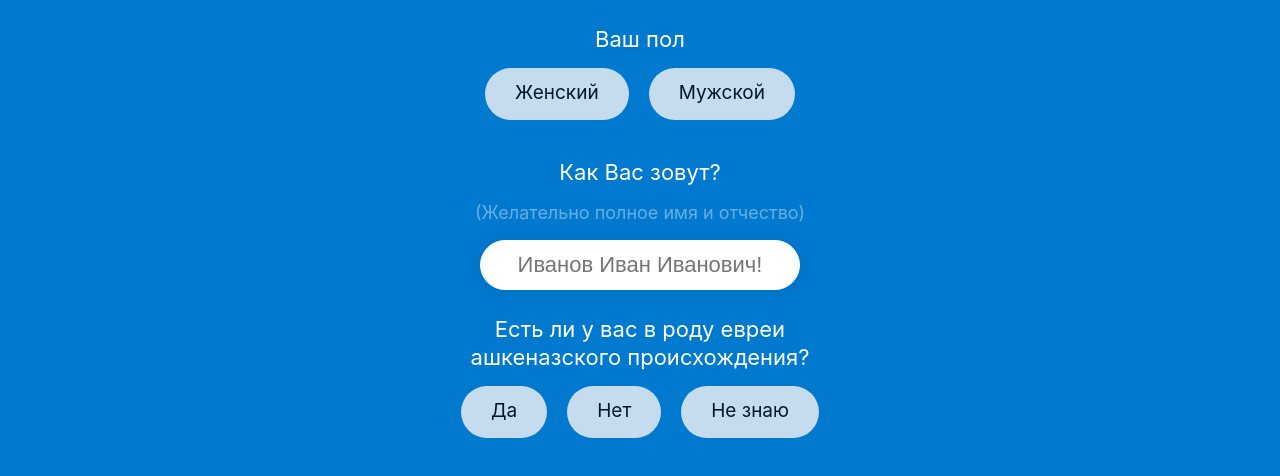
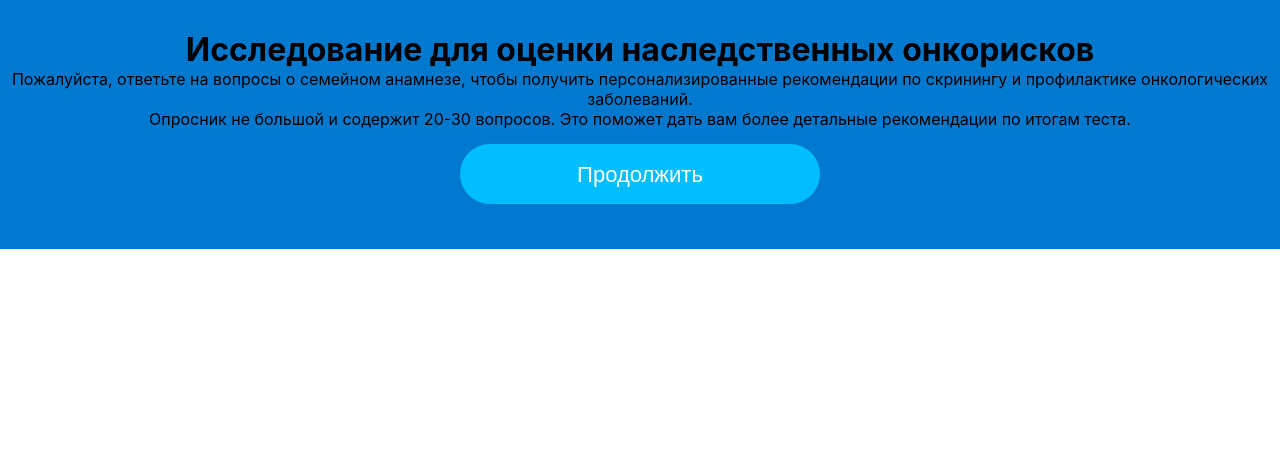
Before and after one commit to kbaltsevich/questionnaire-app, a React (Create React App) app: page / in a window 1280 px wide. Shown: the top 476 px of the page. Built offline with nearby package versions, Linux system fonts and the light colour scheme.

Commit message:
feat: add female page

```diff
--- a/package.json
+++ b/package.json
@@ -2,6 +2,7 @@
   "name": "questionnaire-app",
   "version": "0.1.0",
   "private": true,
+  "homepage": "http://kbaltsevich.github.io/questionnaire-app",
   "dependencies": {
     "@testing-library/jest-dom": "^5.16.1",
     "@testing-library/react": "^12.1.2",
@@ -34,5 +35,8 @@
       "last 1 firefox version",
       "last 1 safari version"
     ]
+  },
+  "devDependencies": {
+    "gh-pages": "^3.2.3"
   }
 }
--- a/src/App.css
+++ b/src/App.css
@@ -6,10 +6,20 @@
 .App {
   max-width: 1360px;
   margin: 0 auto;
-  padding: 0;
+  padding: 30px 0;
   width: 100%;
-  min-height: 100vh;
+  /* min-height: 100vh; */
   height: 100%;
   text-align: center;
   background-color: #0179cf;
+  transition: all 0.5s ease-in;
 }
+
+.section {
+  display: none;
+  transition: all 0.5s ease-in;
+}
+
+.activeSection {
+  display: block !important;
+}
--- a/src/App.js
+++ b/src/App.js
@@ -1,7 +1,8 @@
 import "./App.css";
 import React, { useState } from "react";
+import FormButton from "./components/FormButton/FormButton";
+import Input from "./components/Input/Input";
 import Radio from "./components/Radio/Radio";
-import Input from "./components/Input/Input";
 function App() {
   const [gender, setGender] = useState({
     title: "Ваш пол",
@@ -21,12 +22,151 @@ function App() {
     buttons: ["Да", "Нет", "Не знаю"],
     value: "",
   });
+  const [dataBirthday, setDataBirthday] = useState({
+    title: "Дата рождения",
+    description: "",
+    placeholder: "28.06.1998",
+    value: "",
+  });
+  const [getWeight, setWeight] = useState({
+    title: "Ваш вес, кг",
+    description: "",
+    placeholder: "69",
+    value: "",
+  });
+  const [getHeight, setHeight] = useState({
+    title: "Ваш рост, см",
+    description: "",
+    placeholder: "69",
+    value: "",
+  });
+  const [getNationality, setNationality] = useState({
+    title: "Национальность",
+    description: "",
+    placeholder: "русский",
+    value: "",
+  });
+  const [getAgeStartMenstruation, setAgeStartMenstruation] = useState({
+    title: "Возраст начала менструации, лет",
+    description: "",
+    placeholder: "15",
+    value: "",
+  });
+  const [getNumberPregants, setNumberPregants] = useState({
+    title: "Число беременностей",
+    description: "(Введите 0, если беременностей не было)",
+    placeholder: "2",
+    value: "",
+  });
+  const [getAgeFirstchildbirth, setAgeFirstchildbirth] = useState({
+    title: "Возраст первых родов, лет",
+    description: "",
+    placeholder: "23",
+    value: "",
+  });
+  const [getLactation, setLactation] = useState({
+    title: "Кормление грудью, лет",
+    description:
+      "(Введите суммарное количество лет кормления грудью за все беременности. Если вы кормили менее 1 года, то пропустите это поле.)",
+    placeholder: "2",
+    value: "",
+  });
 
   return (
-    <form className="App">
-      <Radio getState={gender} setState={setGender} stateName="gender" />
-      <Input getState={fullName} setState={setFullName} stateName="fullName" />
-      <Radio getState={isJews} setState={setIsJews} stateName="isJews" />
+    <form className="App" onSubmit={(e) => e.preventDefault()}>
+      <div className="section activeSection">
+        <h1>
+          <span>Исследование</span> для оценки наследственных онкорисков
+        </h1>
+        <p>
+          Пожалуйста, ответьте на вопросы о семейном анамнезе, чтобы получить
+          персонализированные рекомендации по скринингу и профилактике
+          онкологических заболеваний.
+        </p>
+        <p>
+          Опросник не большой и содержит 20-30 вопросов. Это поможет дать вам
+          более детальные рекомендации по итогам теста.
+        </p>
+      </div>
+      <div className="section">
+        <Input
+          getState={fullName}
+          setState={setFullName}
+          stateName="fullName"
+        />
+        <Radio getState={gender} setState={setGender} stateName="gender" />
+        <Input
+          getState={dataBirthday}
+          setState={setDataBirthday}
+          stateName="dataBirthday"
+          typeInput="date"
+        />
+        <Input
+          getState={getWeight}
+          setState={setWeight}
+          stateName="weight"
+          typeInput="number"
+        />
+        <Input
+          getState={getWeight}
+          setState={setWeight}
+          stateName="weight"
+          typeInput="number"
+        />
+        <Input
+          getState={getHeight}
+          setState={setHeight}
+          stateName="height"
+          typeInput="number"
+        />
+        <Input
+          getState={getNationality}
+          setState={setNationality}
+          stateName="Nationality"
+        />
+        <Radio getState={isJews} setState={setIsJews} stateName="isJews" />
+      </div>
+      {gender.value === "Женский" ? (
+        <div className="section">
+          <h2>Репродуктивная система</h2>
+          <Input
+            getState={getAgeStartMenstruation}
+            setState={setAgeStartMenstruation}
+            stateName="ageStartMenstruation"
+            typeInput="number"
+          />
+          <Input
+            getState={getNumberPregants}
+            setState={setNumberPregants}
+            stateName="numberPregants"
+            typeInput="number"
+          />
+          {getNumberPregants.value !== "" && +getNumberPregants.value !== 0 ? (
+            <div>
+              <Input
+                getState={getAgeFirstchildbirth}
+                setState={setAgeFirstchildbirth}
+                stateName="ageFirstchildbirth"
+                typeInput="number"
+              />
+              <Input
+                getState={getLactation}
+                setState={setLactation}
+                stateName="lactation"
+                typeInput="number"
+              />
+            </div>
+          ) : null}
+        </div>
+      ) : null}
+      <div className="section"></div>
+      <FormButton
+        searchClass="section"
+        activeClass="activeSection"
+        firstTitle="Продолжить"
+        lastTitle="Закончить опрос"
+        getAllState
+      />
     </form>
   );
 }
--- /dev/null
+++ b/src/components/FormButton/FormButton.jsx
@@ -0,0 +1,40 @@
+import React, { useState } from "react";
+import style from "./FormButton.module.css";
+
+const FormButton = (props) => {
+  const { searchClass, firstTitle, lastTitle, getAllState, activeClass } =
+    props;
+
+  const [titleButton, setTitleButton] = useState(firstTitle);
+
+  function moveActiveClass(searchClass, activeClass) {
+    const arrClasses = document.querySelectorAll(`.${searchClass}`);
+    const lengthArrClasses = arrClasses.length;
+    let indexActiveClass = 0;
+    arrClasses.forEach((item, index) => {
+      if (item.classList.contains(activeClass)) {
+        return (indexActiveClass = index);
+      }
+    });
+    indexActiveClass++;
+    arrClasses.forEach((item) => item.classList.remove(activeClass));
+    arrClasses[indexActiveClass].classList.add(activeClass);
+    if (indexActiveClass === lengthArrClasses - 1) {
+      setTitleButton(lastTitle);
+    }
+  }
+
+  return (
+    <button
+      className={style.buttonStyle}
+      onClick={(e) => {
+        e.preventDefault();
+        return moveActiveClass(searchClass, activeClass);
+      }}
+    >
+      {titleButton}
+    </button>
+  );
+};
+
+export default FormButton;
--- /dev/null
+++ b/src/components/FormButton/FormButton.module.css
@@ -0,0 +1,19 @@
+.buttonStyle {
+  width: 360px;
+  height: 60px;
+  background: #00beff;
+  border-radius: 100px;
+  border: 0;
+  font-style: normal;
+  font-weight: normal;
+  font-size: 22px;
+  line-height: 35px;
+  text-align: center;
+  color: #ffffff;
+  transition: all 0.3s ease-in;
+  margin: 15px auto;
+}
+
+.buttonStyle:hover {
+  cursor: pointer;
+}
--- a/src/components/Input/Input.jsx
+++ b/src/components/Input/Input.jsx
@@ -2,16 +2,16 @@ import React from "react";
 import style from "./Input.module.css";
 
 const Input = (props) => {
-  const { getState, setState, stateName } = props;
+  const { getState, setState, stateName, typeInput } = props;
   return (
-    <div>
+    <div className={style.container}>
       <span className={style.title}>{getState.title}</span>
       {getState.description ? (
         <p className={style.description}>{getState.description}</p>
       ) : null}
       <input
         className={style.forInput}
-        type="text"
+        type={typeInput ? typeInput : "text"}
         name={stateName}
         id={stateName}
         placeholder={getState.placeholder}
--- a/src/components/Input/Input.module.css
+++ b/src/components/Input/Input.module.css
@@ -1,5 +1,5 @@
 .container {
-  max-width: 840px;
+  max-width: 400px;
   margin: 0 auto;
   padding: 10px 0;
   text-align: center;
@@ -11,8 +11,9 @@
   font-size: 22px;
   line-height: 28px;
   color: #ffffff;
-  margin: 15px auto;
+  margin: 0 auto 15px;
 }
+
 .description {
   font-style: normal;
   font-weight: normal;
--- a/src/components/Radio/Radio.module.css
+++ b/src/components/Radio/Radio.module.css
@@ -11,7 +11,7 @@
   font-size: 22px;
   line-height: 28px;
   color: #ffffff;
-  margin: 15px auto;
+  margin: 0 auto 15px;
 }
 
 .buttons_container {
```
Also changed, not shown: 1 other file (tests, documents, lock files or other folders).
